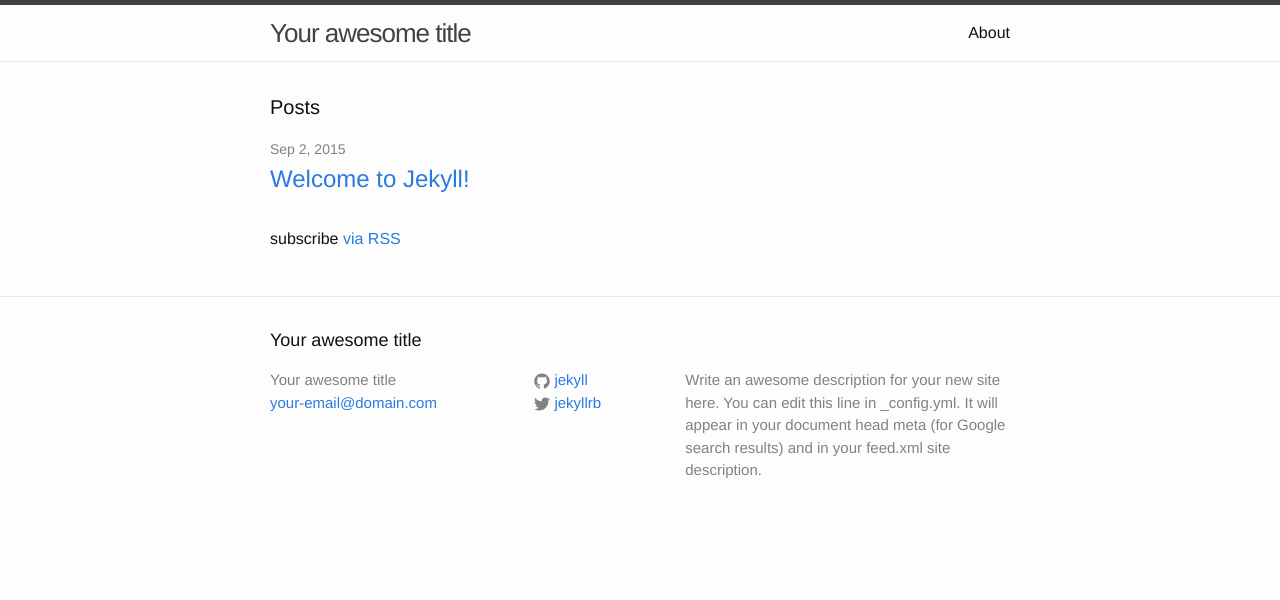
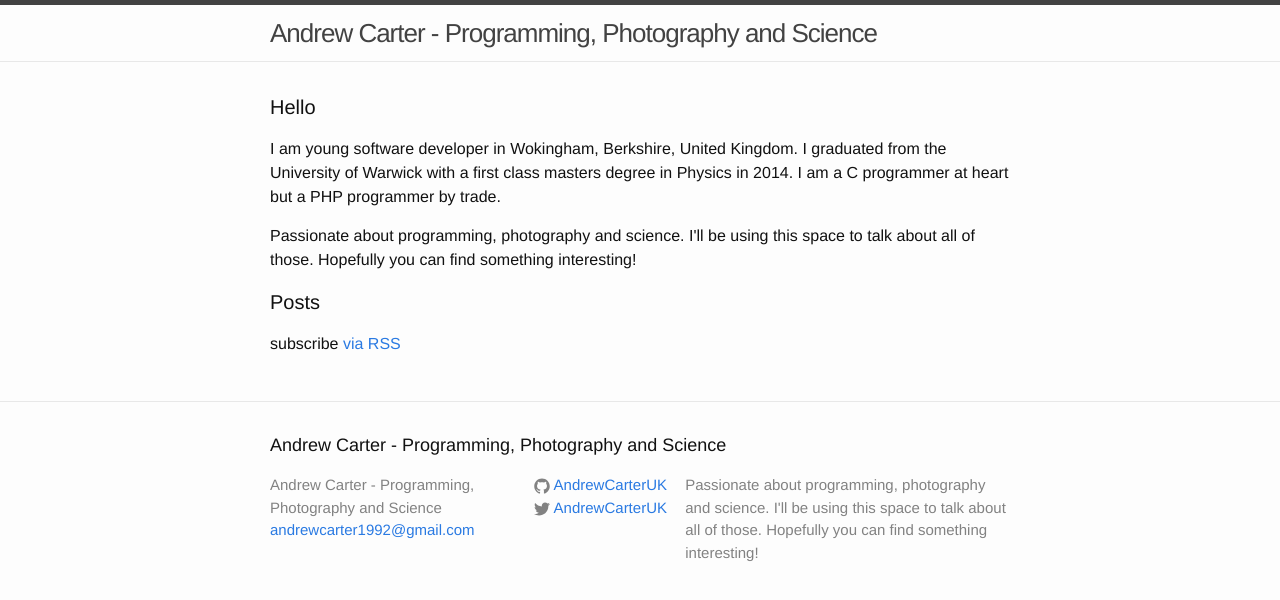
Before and after one commit to AndrewCarterUK/andrewcarteruk.github.io, a Jekyll site: the page built from index.html, in a window 1280 px wide. Shown: the top 600 px of the page. Built offline with Jekyll 4.4.1, drawn with Linux system fonts in a browser that asks for light colours.

Commit message:
Initial modifications to template site

```diff
--- a/_config.yml
+++ b/_config.yml
@@ -1,14 +1,14 @@
 # Site settings
-title: Your awesome title
-email: your-email@domain.com
-description: > # this means to ignore newlines until "baseurl:"
-  Write an awesome description for your new site here. You can edit this
-  line in _config.yml. It will appear in your document head meta (for
-  Google search results) and in your feed.xml site description.
-baseurl: "" # the subpath of your site, e.g. /blog/
-url: "http://yourdomain.com" # the base hostname & protocol for your site
-twitter_username: jekyllrb
-github_username:  jekyll
+title: Andrew Carter - Programming, Photography and Science
+email: andrewcarter1992@gmail.com
+description: >
+  Passionate about programming, photography and science. I'll be
+  using this space to talk about all of those. Hopefully you can
+  find something interesting!
+baseurl: ""
+url: "http://andrewcarteruk.github.io"
+twitter_username: AndrewCarterUK
+github_username:  AndrewCarterUK
 
 # Build settings
 markdown: kramdown
--- a/index.html
+++ b/index.html
@@ -3,6 +3,19 @@ layout: default
 ---
 
 <div class="home">
+
+  <h1 class="page-heading">Hello</h1>
+
+  <p>
+    I am young software developer in Wokingham, Berkshire, United Kingdom. I graduated
+    from the University of Warwick with a first class masters degree in Physics in 2014.
+    I am a C programmer at heart but a PHP programmer by trade.
+  </p>
+
+  <p>
+    Passionate about programming, photography and science. I'll be using this space
+    to talk about all of those. Hopefully you can find something interesting!
+  </p>
 
   <h1 class="page-heading">Posts</h1>
 
```
Also changed, not shown: about.md (deleted, +0 -11 lines), _drafts/2015-09-02-welcome-to-jekyll.markdown (renamed from _posts/2015-09-02-welcome-to-jekyll.markdown).
